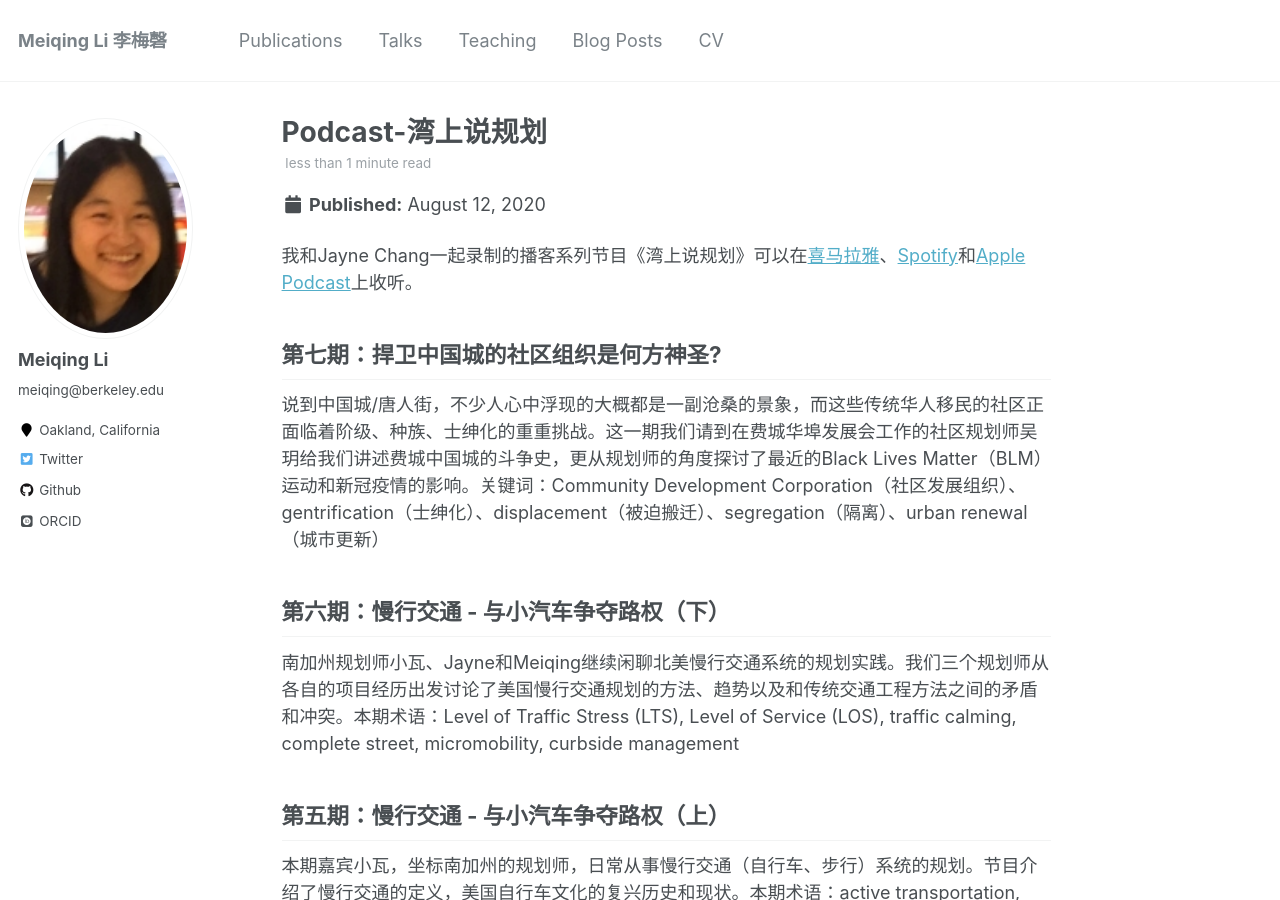
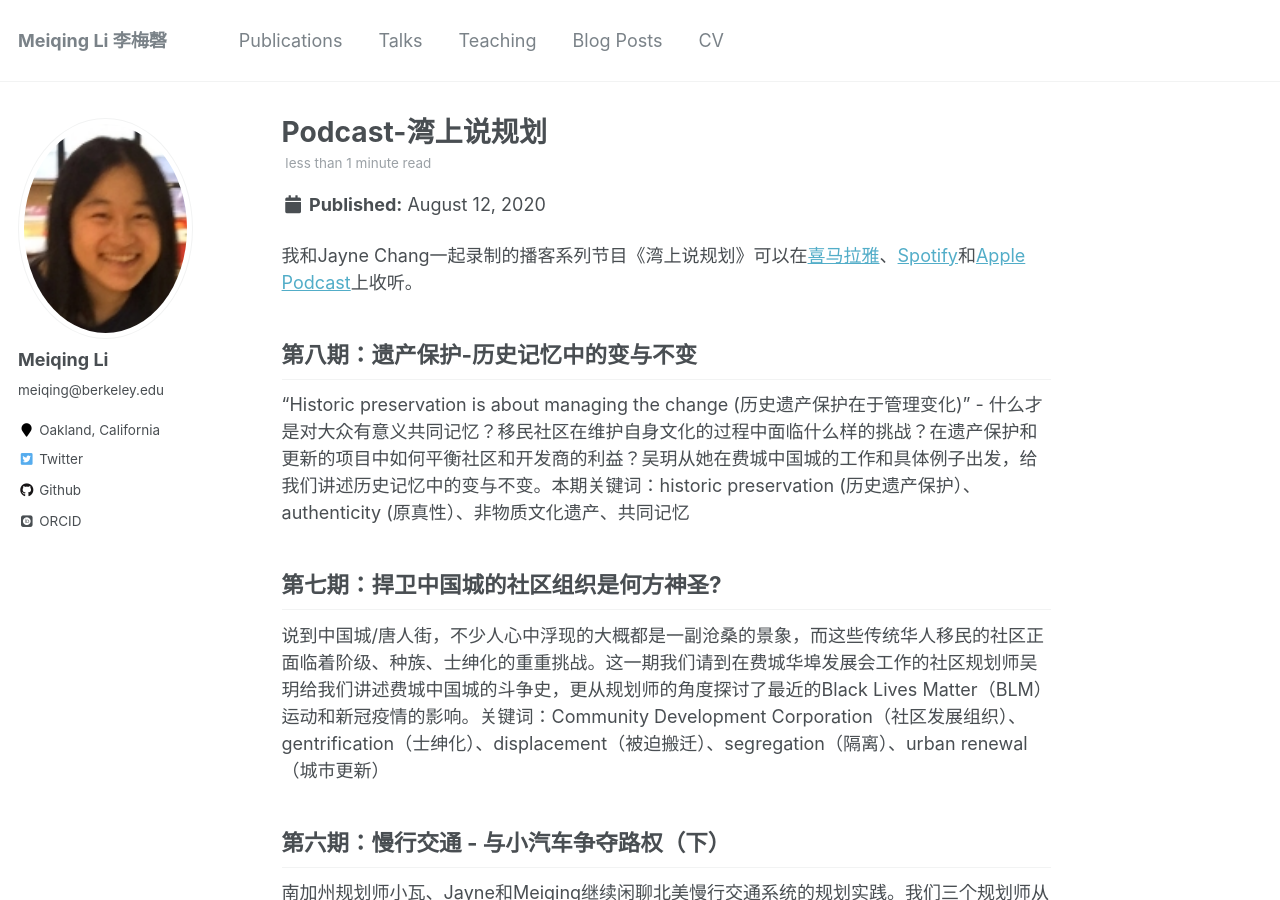
Before and after one commit to keolasin/meiqing_debug, a Jekyll site: the page built from _posts/2020-08-12-blog-post-1.md, in a window 1280 px wide and 900 px high. Built offline with Jekyll 4.4.1, drawn with Linux system fonts in a browser that asks for light colours; some web fonts are replaced.

Commit message:
Update 2020-08-12-blog-post-1.md

```diff
--- a/_posts/2020-08-12-blog-post-1.md
+++ b/_posts/2020-08-12-blog-post-1.md
@@ -8,6 +8,10 @@ tags:
 ---
 
 我和Jayne Chang一起录制的播客系列节目《湾上说规划》可以在[喜马拉雅](http://www.ximalaya.com/thirdparty/player/album/player.html?id=37909784&type=red)、[Spotify](http://open.spotify.com/show/6ejB9DCLdgz5LFcE7o9Ezu?si=TOc4sE3bTt-7K7rVw0qN5Q)和[Apple Podcast](http://podcasts.apple.com/us/podcast/%E6%B9%BE%E4%B8%8A%E8%AF%B4%E8%A7%84%E5%88%92/id1512902746)上收听。
+
+第八期：遗产保护-历史记忆中的变与不变
+------
+“Historic preservation is about managing the change (历史遗产保护在于管理变化)” - 什么才是对大众有意义共同记忆？移民社区在维护自身文化的过程中面临什么样的挑战？在遗产保护和更新的项目中如何平衡社区和开发商的利益？吴玥从她在费城中国城的工作和具体例子出发，给我们讲述历史记忆中的变与不变。本期关键词：historic preservation (历史遗产保护）、authenticity (原真性）、非物质文化遗产、共同记忆
 
 第七期：捍卫中国城的社区组织是何方神圣?
 ------
```
